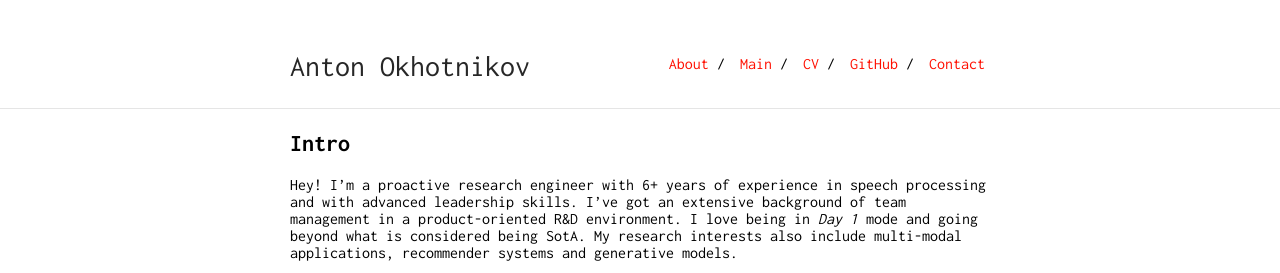
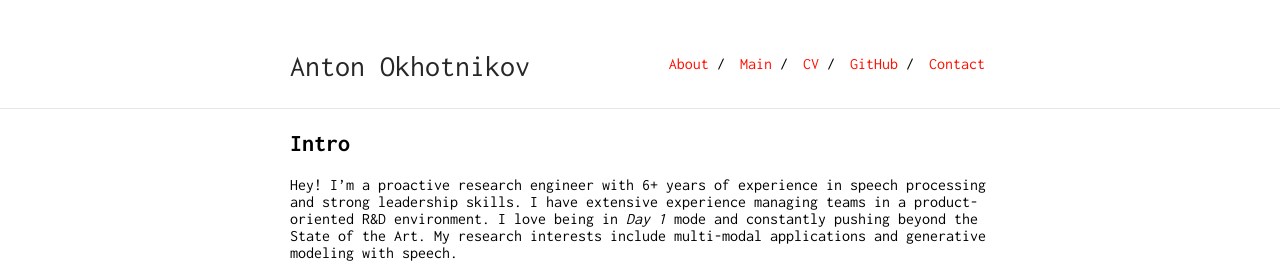
Before and after one commit to AntonOkhotnikov/antonokhotnikov.github.io, a Jekyll site: the page built from index.md, in a window 1280 px wide and 900 px high, cut to the strip 0-273 px from the top of the window. Built offline with Jekyll 4.4.1, drawn with Linux system fonts in a browser that asks for light colours.

Commit message:
[upd] Update CV and description

```diff
--- a/index.md
+++ b/index.md
@@ -5,7 +5,7 @@ layout: default
 
 ## Intro
 
-Hey! I'm a proactive research engineer with 6+ years of experience in speech processing and with advanced leadership skills. I've got an extensive background of team management in a product-oriented R&D environment. I love being in *Day 1* mode and going beyond what is considered being SotA. My research interests also include multi-modal applications, recommender systems and generative models.
+Hey! I'm a proactive research engineer with 6+ years of experience in speech processing and strong leadership skills. I have extensive experience managing teams in a product-oriented R&D environment. I love being in *Day 1* mode and constantly pushing beyond the State of the Art. My research interests include multi-modal applications and generative modeling with speech.
 
 <div style="position: relative; padding-bottom: 56.25%; height: 0;"><iframe src="https://www.loom.com/embed/a088ac29bff7424f8ad965ce112b7aa2?sid=29307a4b-8464-4ddc-a691-6e6ef77e8e8e" frameborder="0" webkitallowfullscreen mozallowfullscreen allowfullscreen style="position: absolute; top: 0; left: 0; width: 100%; height: 100%;"></iframe></div>
 
```
Also changed, not shown: pages/main.md (+8 -9 lines), 1 other file.
